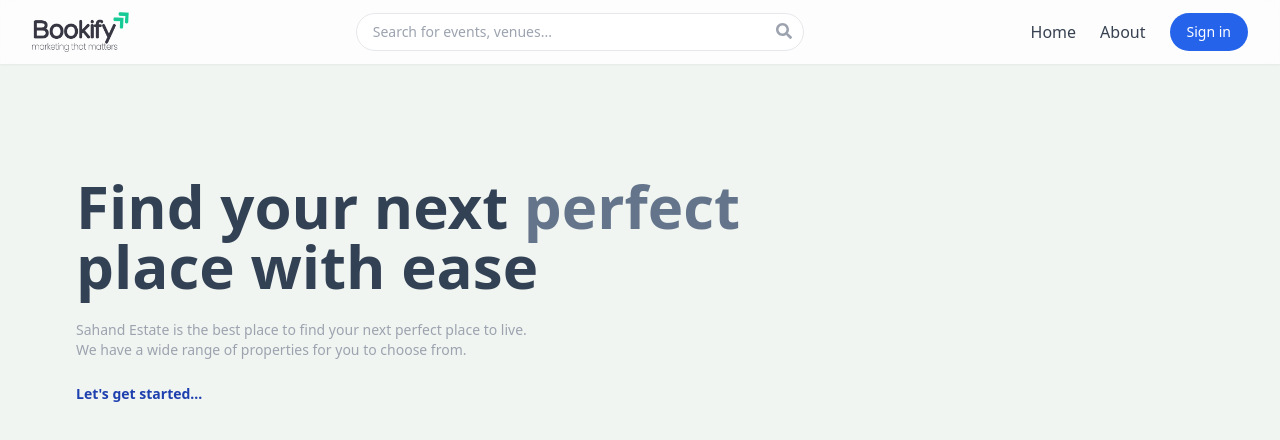
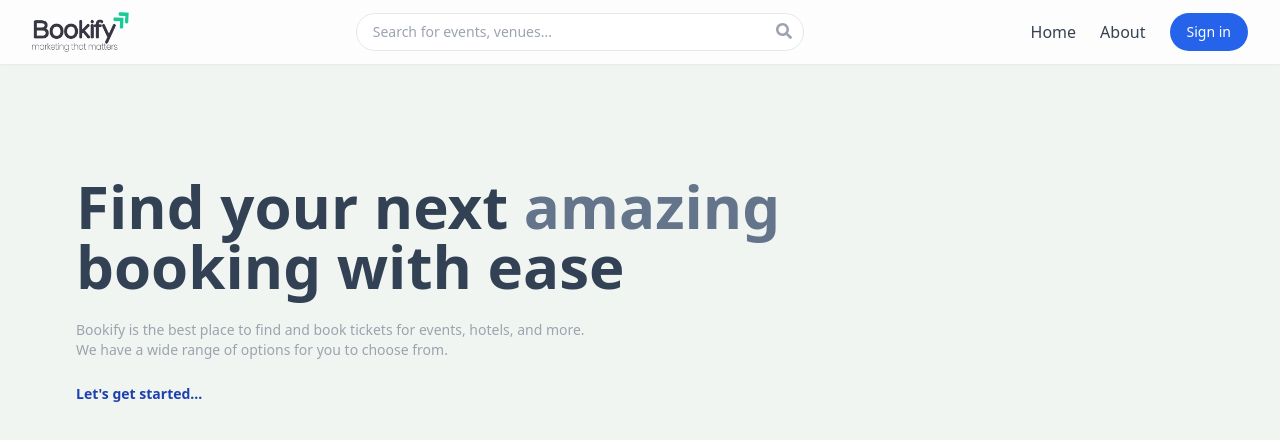
Before and after one commit to AtheequeFurkhan/Bookify, a React (Vite) app in the folder client/: page / in a window 1280 px wide. Shown: the top 440 px of the page. Built offline with nearby package versions, Linux system fonts and the light colour scheme; no server answers.

Commit message:
refactor Home component: improve error logging and update text for clarity and branding

```diff
--- a/client/src/pages/Home.jsx
+++ b/client/src/pages/Home.jsx
@@ -40,7 +40,7 @@ export default function Home() {
         const data = await res.json();
         setSaleListings(data);
       } catch (error) {
-        log(error);
+        console.log(error);
       }
     };
     fetchOfferListings();
@@ -50,15 +50,14 @@ export default function Home() {
       {/* top */}
       <div className='flex flex-col gap-6 p-28 px-3 max-w-6xl mx-auto'>
         <h1 className='text-slate-700 font-bold text-3xl lg:text-6xl'>
-          Find your next <span className='text-slate-500'>perfect</span>
+          Find your next <span className='text-slate-500'>amazing</span>
           <br />
-          place with ease
+          booking with ease
         </h1>
         <div className='text-gray-400 text-xs sm:text-sm'>
-          Sahand Estate is the best place to find your next perfect place to
-          live.
+          Bookify is the best place to find and book tickets for events, hotels, and more.
           <br />
-          We have a wide range of properties for you to choose from.
+          We have a wide range of options for you to choose from.
         </div>
         <Link
           to={'/search'}
```
